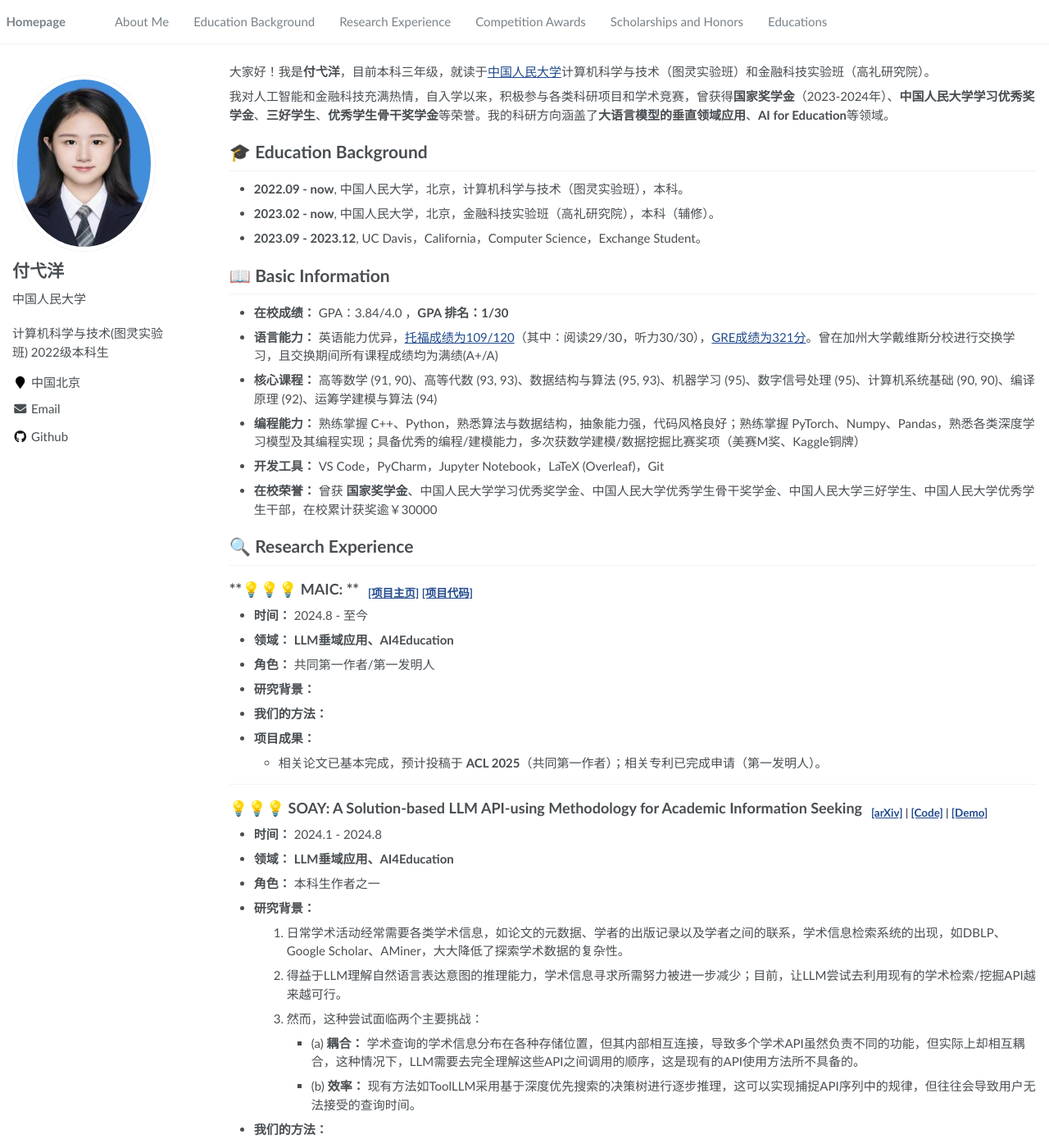
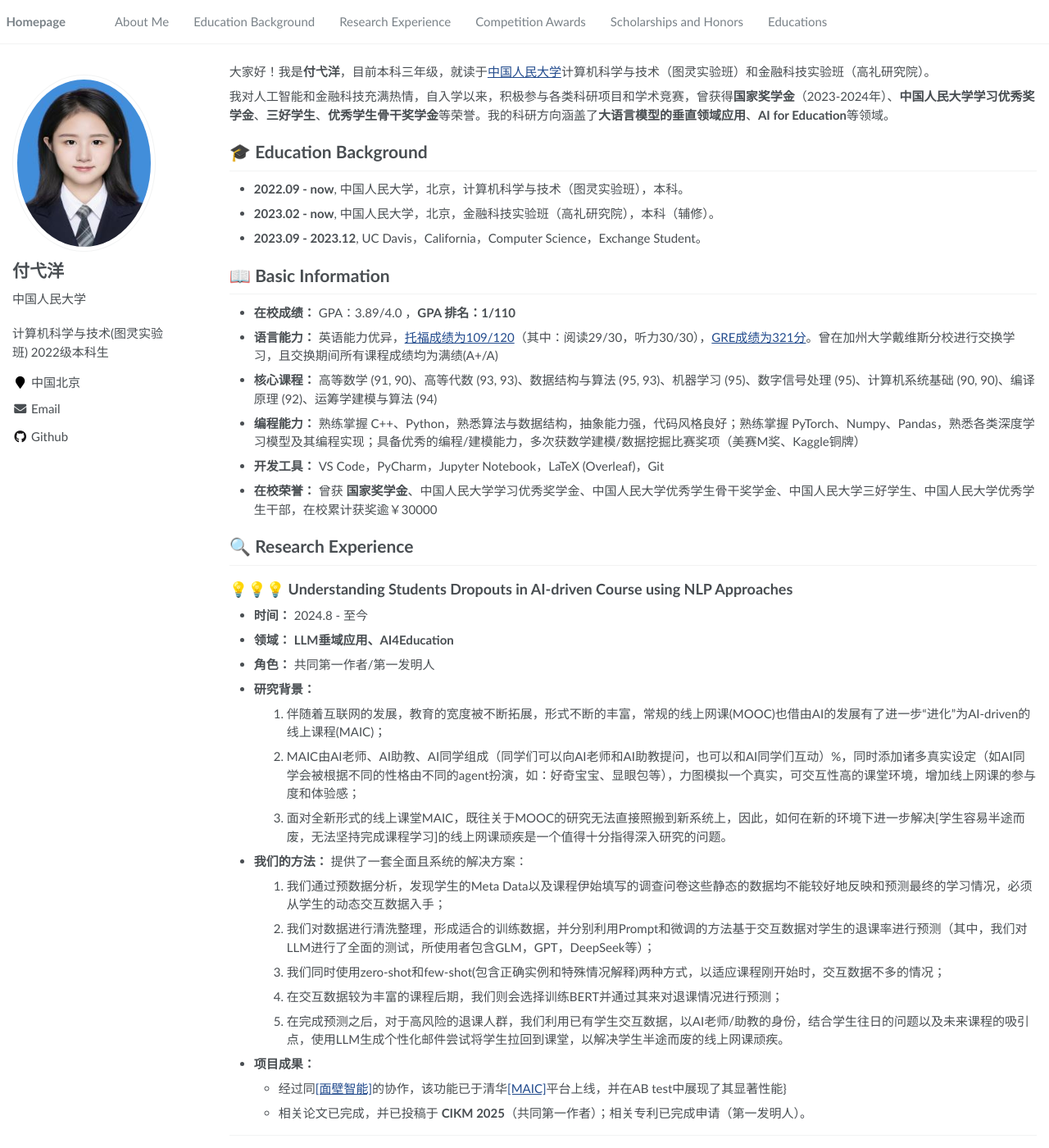
Before and after one commit to baiyingzhuying/baiyingzhuying.github.io, a Jekyll site: the page built from _pages/about.md, in a window 1280 px wide and 1400 px high. Shown: the whole window at 82% size. Built offline with Jekyll 4.4.1, drawn with Linux system fonts in a browser that asks for light colours.

Commit message:
Update about.md

```diff
--- a/_pages/about.md
+++ b/_pages/about.md
@@ -27,7 +27,7 @@ redirect_from:
 
 # 📖 Basic Information
 
-- **在校成绩：** GPA：3.84/4.0 ，**GPA 排名：1/30**
+- **在校成绩：** GPA：3.89/4.0 ，**GPA 排名：1/110**
 - **语言能力：** 英语能力优异，[托福成绩为109/120](https://baiyingzhuying.github.io/docs/ENGLISHtofel.pdf)（其中：阅读29/30，听力30/30），[GRE成绩为321分](https://baiyingzhuying.github.io/docs/ENGLISHgre.pdf)。曾在加州大学戴维斯分校进行交换学习，且交换期间所有课程成绩均为满绩(A+/A)
 - **核心课程：** 高等数学 (91, 90)、高等代数 (93, 93)、数据结构与算法 (95, 93)、机器学习 (95)、数字信号处理 (95)、计算机系统基础 (90, 90)、编译原理 (92)、运筹学建模与算法 (94)
 - **编程能力：** 熟练掌握 C++、Python，熟悉算法与数据结构，抽象能力强，代码风格良好；熟练掌握 PyTorch、Numpy、Pandas，熟悉各类深度学习模型及其编程实现；具备优秀的编程/建模能力，多次获数学建模/数据挖掘比赛奖项（美赛M奖、Kaggle铜牌）
@@ -38,15 +38,26 @@ redirect_from:
 
 # 🔍 Research Experience
 
-## **💡💡💡 MAIC: ** <sub> &nbsp;&nbsp;[[项目主页]](https://www.baidu.com) [[项目代码]](https://www.baidu.com)</sub>
+## **💡💡💡 Understanding Students Dropouts in AI-driven Course using NLP Approaches**
 
 - **时间：** 2024.8 - 至今
 - **领域：** **LLM垂域应用、AI4Education**
 - **角色：** 共同第一作者/第一发明人
 - **研究背景：**
+  1. 伴随着互联网的发展，教育的宽度被不断拓展，形式不断的丰富，常规的线上网课(MOOC)也借由AI的发展有了进一步“进化”为AI-driven的线上课程(MAIC)；
+  2. MAIC由AI老师、AI助教、AI同学组成（同学们可以向AI老师和AI助教提问，也可以和AI同学们互动）%，同时添加诸多真实设定（如AI同学会被根据不同的性格由不同的agent扮演，如：好奇宝宝、显眼包等），力图模拟一个真实，可交互性高的课堂环境，增加线上网课的参与度和体验感；
+  3. 面对全新形式的线上课堂MAIC，既往关于MOOC的研究无法直接照搬到新系统上，因此，如何在新的环境下进一步解决[学生容易半途而废，无法坚持完成课程学习]的线上网课顽疾是一个值得十分指得深入研究的问题。
 - **我们的方法：**
+  提供了一套全面且系统的解决方案：
+  1. 我们通过预数据分析，发现学生的Meta Data以及课程伊始填写的调查问卷这些静态的数据均不能较好地反映和预测最终的学习情况，必须从学生的动态交互数据入手；
+  2. 我们对数据进行清洗整理，形成适合的训练数据，并分别利用Prompt和微调的方法基于交互数据对学生的退课率进行预测（其中，我们对LLM进行了全面的测试，所使用者包含GLM，GPT，DeepSeek等）；
+  3. 我们同时使用zero-shot和few-shot(包含正确实例和特殊情况解释)两种方式，以适应课程刚开始时，交互数据不多的情况；
+  4. 在交互数据较为丰富的课程后期，我们则会选择训练BERT并通过其来对退课情况进行预测；
+  5. 在完成预测之后，对于高风险的退课人群，我们利用已有学生交互数据，以AI老师/助教的身份，结合学生往日的问题以及未来课程的吸引点，使用LLM生成个性化邮件尝试将学生拉回到课堂，以解决学生半途而废的线上网课顽疾。
+
 - **项目成果：**
-  * 相关论文已基本完成，预计投稿于 **ACL 2025**（共同第一作者）；相关专利已完成申请（第一发明人）。
+  * 经过同[[面壁智能]](https://modelbest.cn/)的协作，该功能已于清华[[MAIC]](https://mp.weixin.qq.com/s/CNqiPKFaOfwJGLY5O2dKWw)平台上线，并在AB test中展现了其显著性能}
+  * 相关论文已完成，并已投稿于 **CIKM 2025**（共同第一作者）；相关专利已完成申请（第一发明人）。
 
 ---
 
```
